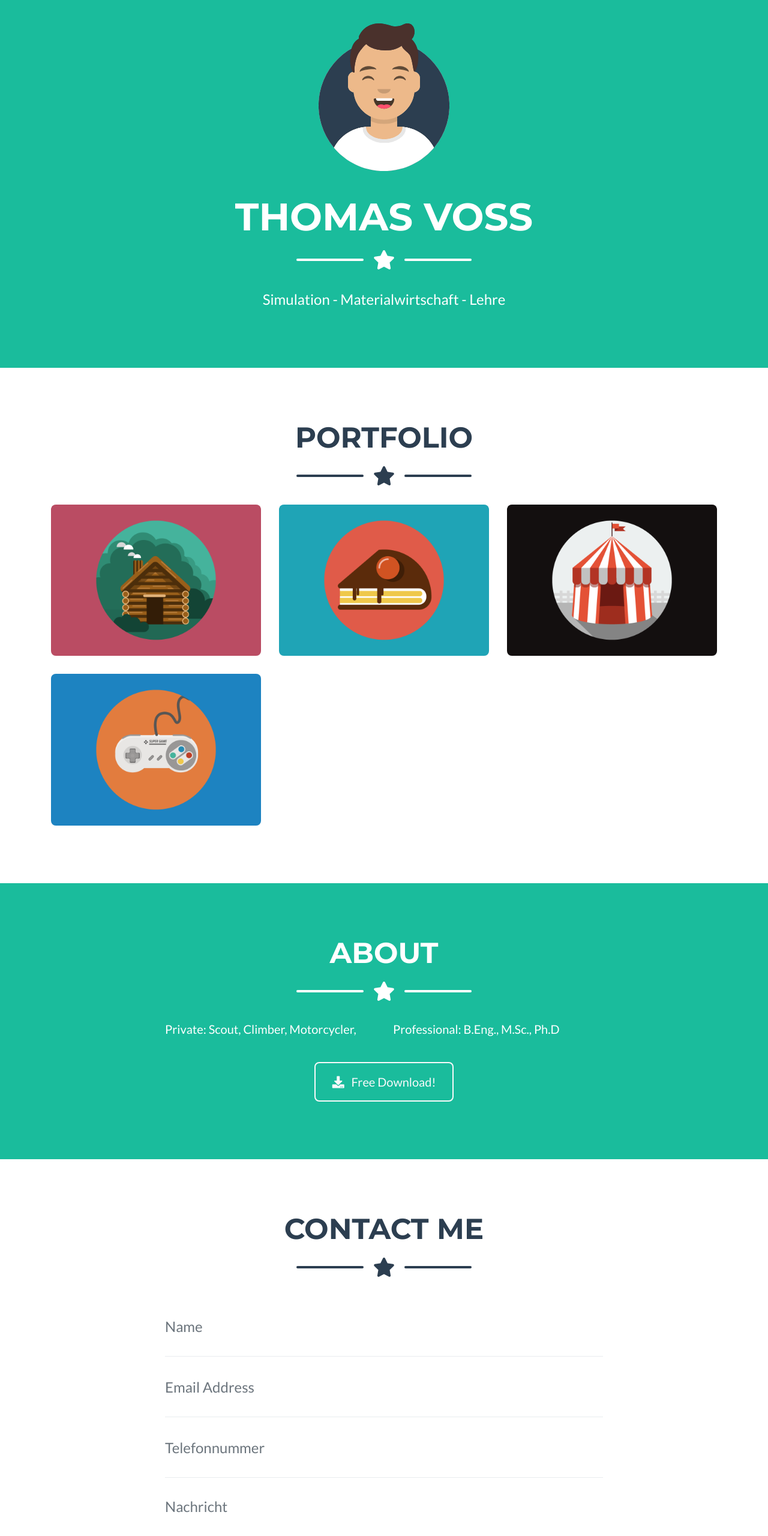
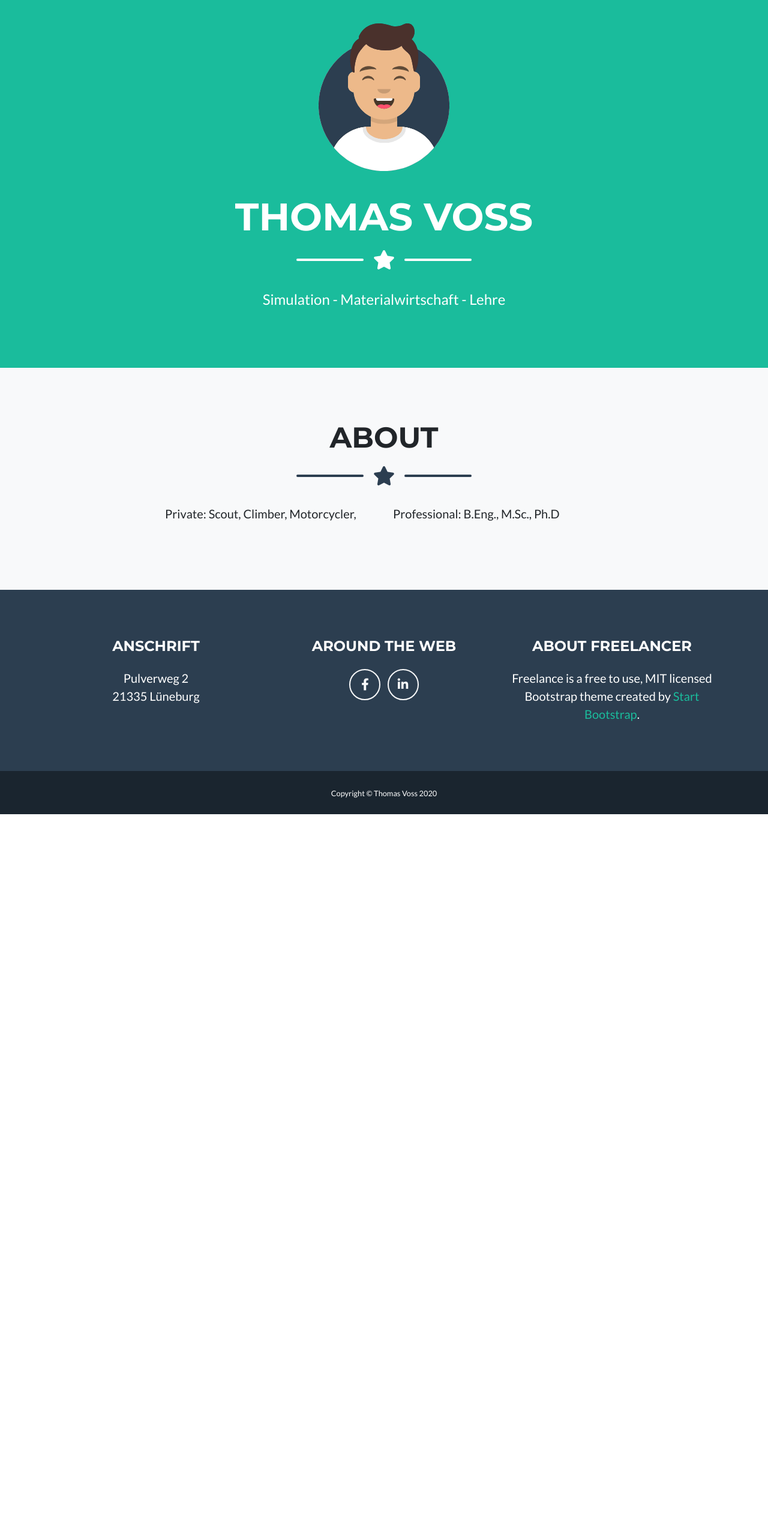
Before and after one commit to ThomasVoss/ThomasVoss.github.io, a website with bundled scripts: page index.html in a window 1280 px wide. Shown: the part 170-2730 px from the top of the page at 60% size. After the commit the page ends 1527 px from the top, so only its background shows below. Built offline with nearby package versions, Linux system fonts and the light colour scheme.

Commit message:
Deleted the portofilo and changed the colors

```diff
--- a/index.html
+++ b/index.html
@@ -32,15 +32,15 @@
       </button>
       <div class="collapse navbar-collapse" id="navbarResponsive">
         <ul class="navbar-nav ml-auto">
-          <li class="nav-item mx-0 mx-lg-1">
+          <!-- <li class="nav-item mx-0 mx-lg-1">
             <a class="nav-link py-3 px-0 px-lg-3 rounded js-scroll-trigger" href="#portfolio">Portfolio</a>
-          </li>
+          </li> -->
           <li class="nav-item mx-0 mx-lg-1">
             <a class="nav-link py-3 px-0 px-lg-3 rounded js-scroll-trigger" href="#about">About</a>
           </li>
-          <li class="nav-item mx-0 mx-lg-1">
+          <!--<li class="nav-item mx-0 mx-lg-1">
             <a class="nav-link py-3 px-0 px-lg-3 rounded js-scroll-trigger" href="#contact">Contact</a>
-          </li>
+          </li> -->
         </ul>
       </div>
     </div>
@@ -71,87 +71,15 @@
     </div>
   </header>
 
-  <!-- Portfolio Section -->
-  <section class="page-section portfolio" id="portfolio">
-    <div class="container">
-
-      <!-- Portfolio Section Heading -->
-      <h2 class="page-section-heading text-center text-uppercase text-secondary mb-0">Portfolio</h2>
-
-      <!-- Icon Divider -->
-      <div class="divider-custom">
-        <div class="divider-custom-line"></div>
-        <div class="divider-custom-icon">
-          <i class="fas fa-star"></i>
-        </div>
-        <div class="divider-custom-line"></div>
-      </div>
-
-      <!-- Portfolio Grid Items -->
-      <div class="row">
-
-        <!-- Portfolio Item 1 -->
-        <div class="col-md-6 col-lg-4">
-          <div class="portfolio-item mx-auto" data-toggle="modal" data-target="#portfolioModal1">
-            <div class="portfolio-item-caption d-flex align-items-center justify-content-center h-100 w-100">
-              <div class="portfolio-item-caption-content text-center text-white">
-                <i class="fas fa-plus fa-3x"></i>
-              </div>
-            </div>
-            <img class="img-fluid" src="img/portfolio/cabin.png" alt="">
-          </div>
-        </div>
-
-        <!-- Portfolio Item 2 -->
-        <div class="col-md-6 col-lg-4">
-          <div class="portfolio-item mx-auto" data-toggle="modal" data-target="#portfolioModal2">
-            <div class="portfolio-item-caption d-flex align-items-center justify-content-center h-100 w-100">
-              <div class="portfolio-item-caption-content text-center text-white">
-                <i class="fas fa-plus fa-3x"></i>
-              </div>
-            </div>
-            <img class="img-fluid" src="img/portfolio/cake.png" alt="">
-          </div>
-        </div>
-
-        <!-- Portfolio Item 3 -->
-        <div class="col-md-6 col-lg-4">
-          <div class="portfolio-item mx-auto" data-toggle="modal" data-target="#portfolioModal3">
-            <div class="portfolio-item-caption d-flex align-items-center justify-content-center h-100 w-100">
-              <div class="portfolio-item-caption-content text-center text-white">
-                <i class="fas fa-plus fa-3x"></i>
-              </div>
-            </div>
-            <img class="img-fluid" src="img/portfolio/circus.png" alt="">
-          </div>
-        </div>
-
-        <!-- Portfolio Item 4 -->
-        <div class="col-md-6 col-lg-4">
-          <div class="portfolio-item mx-auto" data-toggle="modal" data-target="#portfolioModal4">
-            <div class="portfolio-item-caption d-flex align-items-center justify-content-center h-100 w-100">
-              <div class="portfolio-item-caption-content text-center text-white">
-                <i class="fas fa-plus fa-3x"></i>
-              </div>
-            </div>
-            <img class="img-fluid" src="img/portfolio/game.png" alt="">
-          </div>
-        </div>
-      </div>
-      <!-- /.row -->
-
-    </div>
-  </section>
-
   <!-- About Section -->
-  <section class="page-section bg-primary text-white mb-0" id="about">
+  <section class="page-section bg-light text-black mb-0" id="about">
     <div class="container">
 
       <!-- About Section Heading -->
-      <h2 class="page-section-heading text-center text-uppercase text-white">About</h2>
+      <h2 class="page-section-heading text-center text-uppercase text-black">About</h2>
 
       <!-- Icon Divider -->
-      <div class="divider-custom divider-light">
+      <div class="divider-custom divider-dark">
         <div class="divider-custom-line"></div>
         <div class="divider-custom-icon">
           <i class="fas fa-star"></i>
@@ -171,77 +99,11 @@
         </div>
       </div>
 
-      <!-- About Section Button -->
-      <div class="text-center mt-4">
-        <a class="btn btn-xl btn-outline-light" href="https://startbootstrap.com/themes/freelancer/">
-          <i class="fas fa-download mr-2"></i>
-          Free Download!
-        </a>
-      </div>
+
 
     </div>
   </section>
 
-  <!-- Contact Section -->
-  <section class="page-section" id="contact">
-    <div class="container">
-
-      <!-- Contact Section Heading -->
-      <h2 class="page-section-heading text-center text-uppercase text-secondary mb-0">Contact Me</h2>
-
-      <!-- Icon Divider -->
-      <div class="divider-custom">
-        <div class="divider-custom-line"></div>
-        <div class="divider-custom-icon">
-          <i class="fas fa-star"></i>
-        </div>
-        <div class="divider-custom-line"></div>
-      </div>
-
-      <!-- Contact Section Form -->
-      <div class="row">
-        <div class="col-lg-8 mx-auto">
-          <!-- To configure the contact form email address, go to mail/contact_me.php and update the email address in the PHP file on line 19. -->
-          <form name="sentMessage" id="contactForm" novalidate="novalidate">
-            <div class="control-group">
-              <div class="form-group floating-label-form-group controls mb-0 pb-2">
-                <label>Name</label>
-                <input class="form-control" id="name" type="text" placeholder="Name" required="required" data-validation-required-message="Please enter your name.">
-                <p class="help-block text-danger"></p>
-              </div>
-            </div>
-            <div class="control-group">
-              <div class="form-group floating-label-form-group controls mb-0 pb-2">
-                <label>Email Address</label>
-                <input class="form-control" id="email" type="email" placeholder="Email Address" required="required" data-validation-required-message="Bitte eine Email Adresse eingeben.">
-                <p class="help-block text-danger"></p>
-              </div>
-            </div>
-            <div class="control-group">
-              <div class="form-group floating-label-form-group controls mb-0 pb-2">
-                <label>Phone Number</label>
-                <input class="form-control" id="phone" type="tel" placeholder="Telefonnummer" required="required" data-validation-required-message="Bitte eine Telefonnummer eingeben.">
-                <p class="help-block text-danger"></p>
-              </div>
-            </div>
-            <div class="control-group">
-              <div class="form-group floating-label-form-group controls mb-0 pb-2">
-                <label>Message</label>
-                <textarea class="form-control" id="message" rows="5" placeholder="Nachricht" required="required" data-validation-required-message="Bitte eine Nachticht eingeben."></textarea>
-                <p class="help-block text-danger"></p>
-              </div>
-            </div>
-            <br>
-            <div id="success"></div>
-            <div class="form-group">
-              <button type="submit" class="btn btn-primary btn-xl" id="sendMessageButton">Versenden</button>
-            </div>
-          </form>
-        </div>
-      </div>
-
-    </div>
-  </section>
 
   <!-- Footer -->
   <footer class="footer text-center">
@@ -318,11 +180,11 @@
                   <div class="divider-custom-line"></div>
                 </div>
                 <!-- Portfolio Modal - Image -->
-                <img class="img-fluid rounded mb-5" src="img/portfolio/cabin.png" alt="">
+                <!-- <img class="img-fluid rounded mb-5" src="img/portfolio/cabin.png" alt=""> -->
                 <!-- Portfolio Modal - Text -->
                 <p class="mb-5">
-
-				</p>
+					        Im Rahmen meiner Lehr
+				        </p>
                 <button class="btn btn-primary" href="#" data-dismiss="modal">
                   <i class="fas fa-times fa-fw"></i>
                   Close Window
```
Also changed, not shown: css/freelancer.css.
